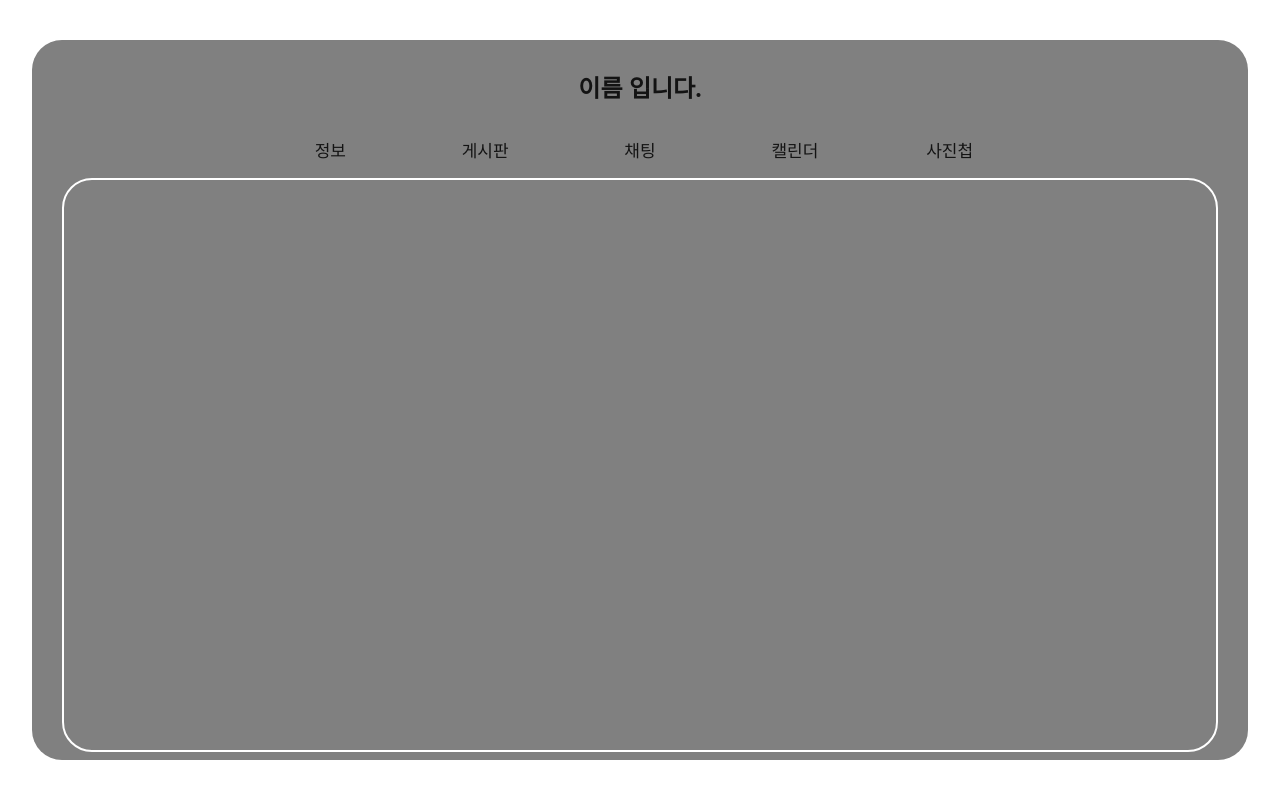
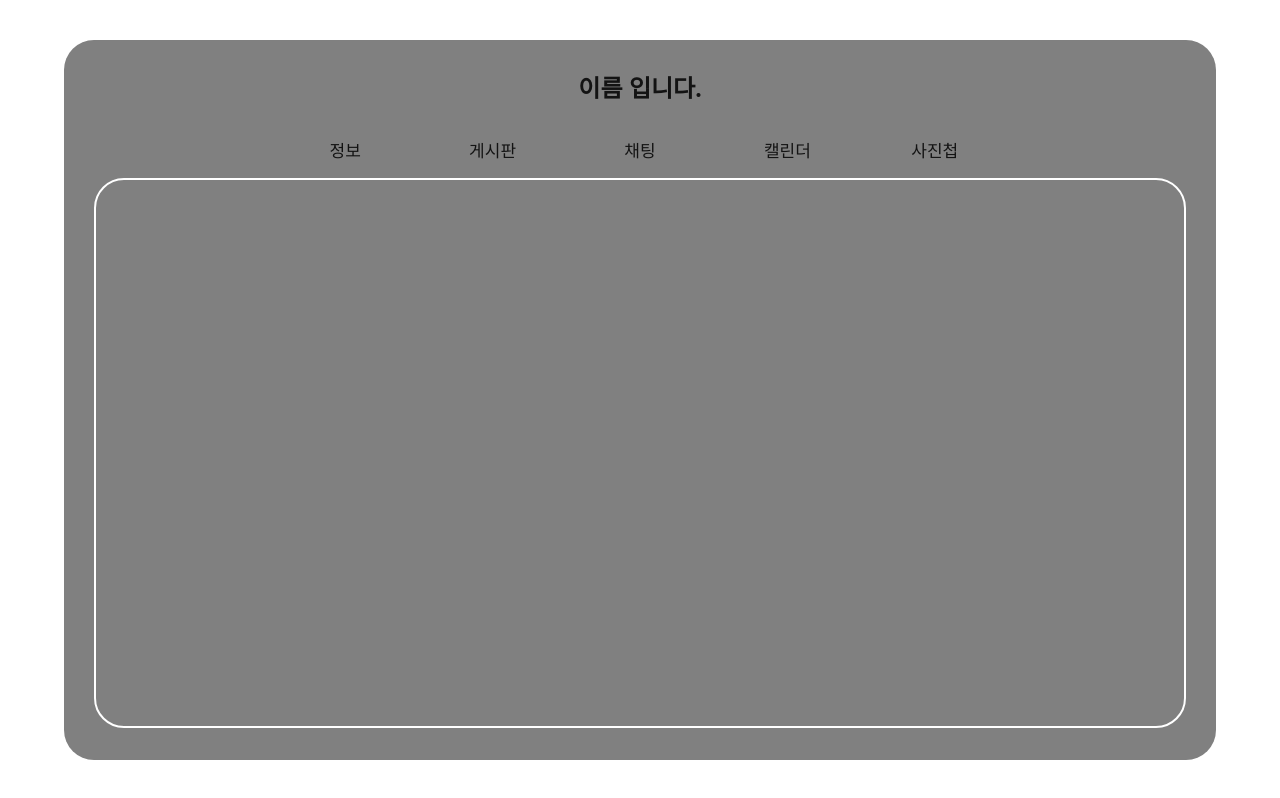
Before and after one commit to cbnu12/yas-front, a React (Create React App) app: page /team/1/1 in a window 1280 px wide. Built offline with nearby package versions, Linux system fonts and the light colour scheme.

Commit message:
feat: 팀 상세화면 공통 내용 css 수정

```diff
--- a/src/common/Comment/List/List.scss
+++ b/src/common/Comment/List/List.scss
@@ -1,3 +1,4 @@
 .comment-list{
     width: 100%;
+    margin-top: 15px;
 }
--- a/src/pages/Team/detail/TeamDetail.scss
+++ b/src/pages/Team/detail/TeamDetail.scss
@@ -1,5 +1,5 @@
 .team-detail{
-    width: 95%;
+    width: 90%;
     height: 90%;
     margin: auto;
     padding: 30px;
@@ -44,9 +44,10 @@
 
     &__tab-container{
         width: 100%;
-        height: 87%;
+        height: calc(100% - 110px);
         padding: 30px;
         border: 2px solid white;
         border-radius: 30px;
+        overflow: auto;
     }
 }
```
